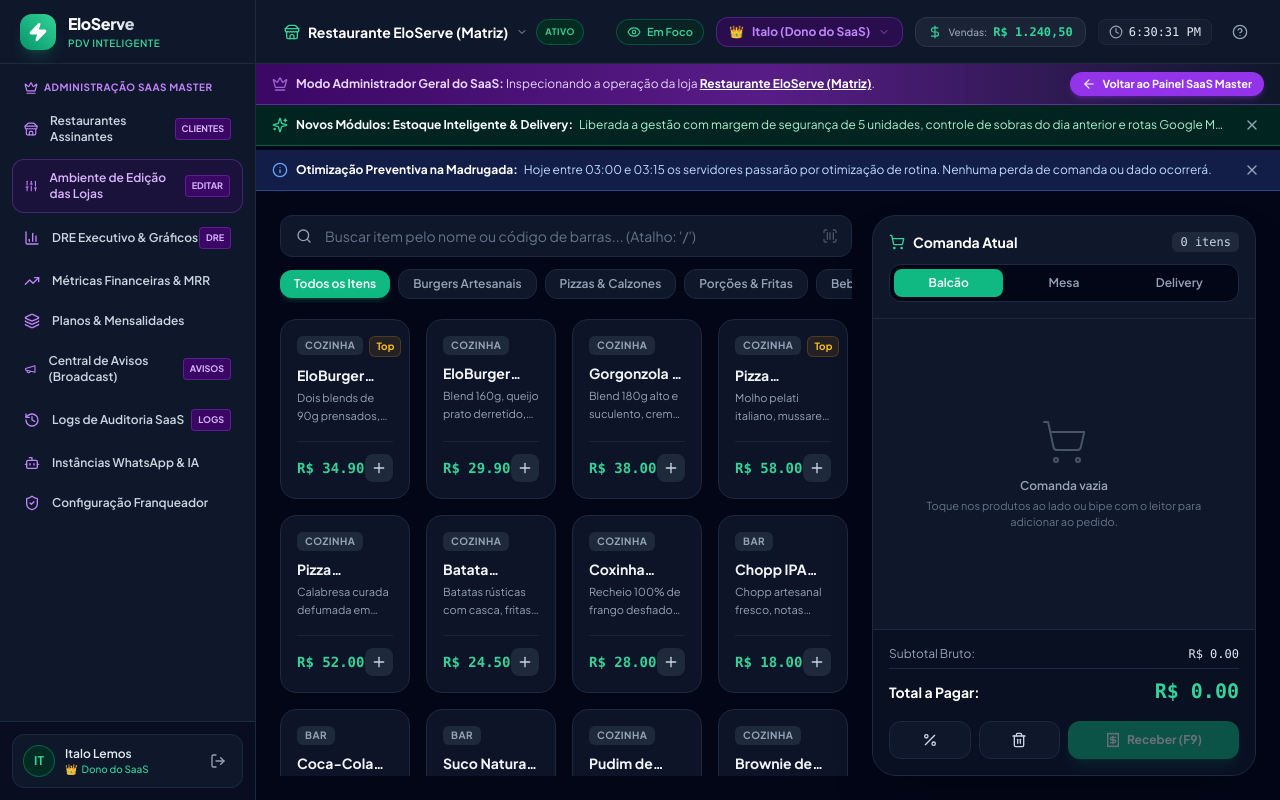
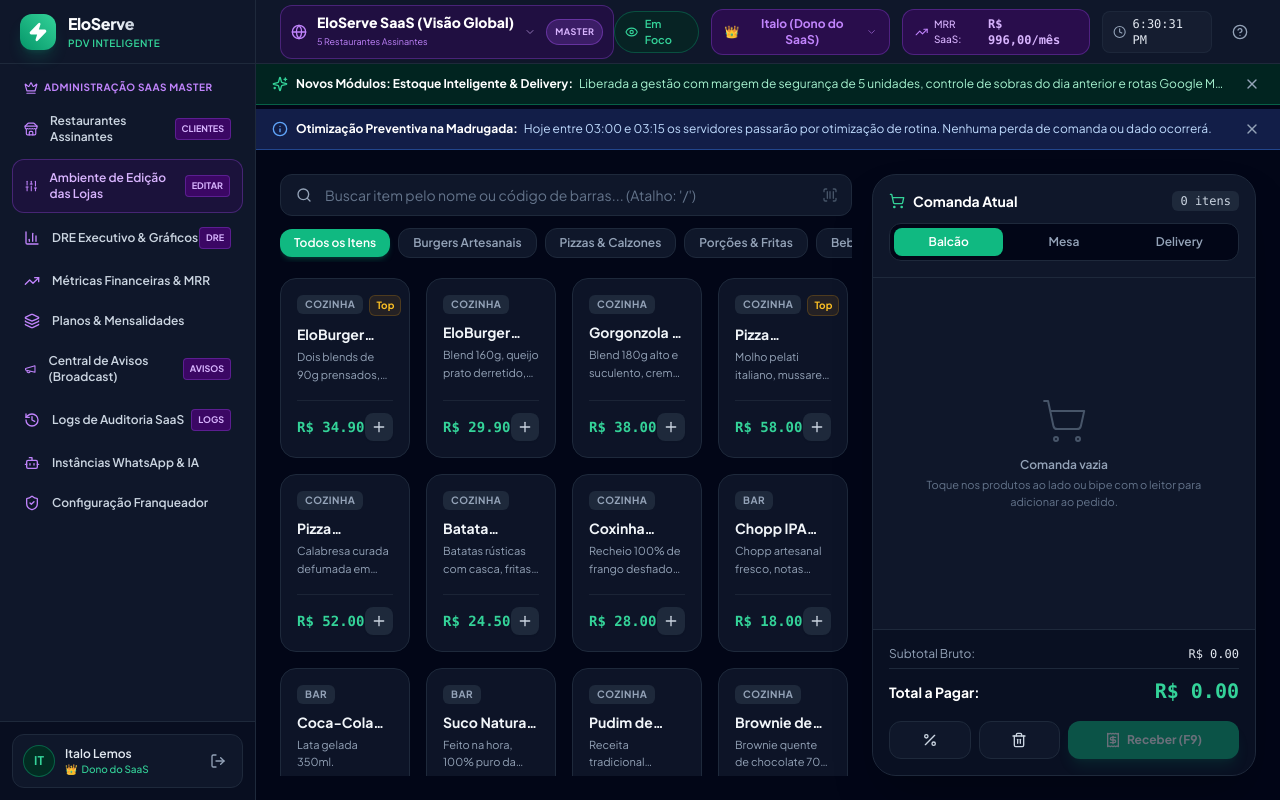
Before and after one commit to italoTT1995/EloServe, a React (Vite) app: page / in a window 1280 px wide. Built offline with nearby package versions, Linux system fonts and the light colour scheme.

Commit message:
fix(saas): visao global padrao para super admin no header em vez de restaurante especifico

```diff
--- a/src/components/layout/Header.tsx
+++ b/src/components/layout/Header.tsx
@@ -13,6 +13,9 @@ import {
   EyeOff,
   Store,
   LogOut,
+  Globe,
+  Crown,
+  TrendingUp,
 } from 'lucide-react';
 import { useAppStore } from '../../store/useAppStore';
 import { useSaaSStore } from '../../store/useSaaSStore';
@@ -29,12 +32,15 @@ export function Header({ onToggleSidebar }: HeaderProps) {
   const [menuTenantAberto, setMenuTenantAberto] = useState(false);
   const [modalAtalhosAberto, setModalAtalhosAberto] = useState(false);
 
-  const { caixaAtual, perfilAtivo, alternarPerfil } = useAppStore();
-  const { getTenantAtivo, tenants, selecionarTenant } = useSaaSStore();
+  const { caixaAtual } = useAppStore();
+  const { getTenantAtivo, tenants, selecionarTenant, tenantAtivoId, getMRR } = useSaaSStore();
   const tenantAtual = getTenantAtivo();
   const { isFocused } = useWindowFocus();
   const { usuarioLogado, loginRapidoPorCargo, logout, getDescricaoCargo } = useAuthStore();
   const infoCargo = getDescricaoCargo(usuarioLogado?.cargo);
+  const isSuperAdmin = usuarioLogado?.cargo === 'super_admin';
+  const isModoGlobal = tenantAtivoId === 'global';
+  const mrr = getMRR();
 
   useEffect(() => {
     const timer = setInterval(() => {
@@ -57,14 +63,44 @@ export function Header({ onToggleSidebar }: HeaderProps) {
         </button>
 
         {/* Seletor de Loja / Tenant */}
+        {isSuperAdmin ? (
           <div className="relative">
             <button
               onClick={() => setMenuTenantAberto(!menuTenantAberto)}
-            className="flex items-center gap-1.5 sm:gap-2 text-left text-xs sm:text-sm font-bold text-white hover:text-emerald-300 transition-colors p-1 rounded-lg"
+              className={`flex items-center gap-1.5 sm:gap-2.5 text-left text-xs sm:text-sm font-bold text-white transition-all px-2.5 py-1.5 rounded-xl border cursor-pointer ${
+                isModoGlobal
+                  ? 'bg-purple-950/40 border-purple-500/30 hover:border-purple-400'
+                  : 'bg-amber-950/40 border-amber-500/30 hover:border-amber-400'
+              }`}
             >
-            <Store className="w-4 h-4 text-emerald-400 shrink-0" />
-            <span className="truncate max-w-[130px] sm:max-w-[220px]">{tenantAtual.nomeFantasia}</span>
-            <ChevronDown className="w-3 h-3 opacity-60 shrink-0" />
+              {isModoGlobal ? (
+                <>
+                  <Globe className="w-4 h-4 text-purple-400 shrink-0" />
+                  <div className="flex flex-col text-left">
+                    <span className="truncate max-w-[130px] sm:max-w-[220px] font-extrabold text-white">
+                      EloServe SaaS (Visão Global)
+                    </span>
+                    <span className="text-[9px] text-purple-400 font-normal">
+                      {tenants.length} Restaurantes Assinantes
+                    </span>
+                  </div>
+                  <ChevronDown className="w-3 h-3 opacity-60 shrink-0 text-purple-300" />
+                  <span className="hidden md:inline-block text-[9px] px-2 py-0.5 rounded-full font-bold uppercase tracking-wider shrink-0 bg-purple-500/20 text-purple-300 border border-purple-500/40">
+                    MASTER
+                  </span>
+                </>
+              ) : (
+                <>
+                  <Store className="w-4 h-4 text-amber-400 shrink-0" />
+                  <div className="flex flex-col text-left">
+                    <span className="text-[9px] text-amber-400 font-bold uppercase tracking-wider">
+                      Inspecionando Loja:
+                    </span>
+                    <span className="truncate max-w-[130px] sm:max-w-[190px] font-extrabold text-white">
+                      {tenantAtual.nomeFantasia}
+                    </span>
+                  </div>
+                  <ChevronDown className="w-3 h-3 opacity-60 shrink-0 text-amber-300" />
                   <span
                     className={`hidden md:inline-block text-[9px] px-2 py-0.5 rounded-full font-bold uppercase tracking-wider shrink-0 ${
                       tenantAtual.statusAssinatura === 'ativo'
@@ -76,13 +112,49 @@ export function Header({ onToggleSidebar }: HeaderProps) {
                   >
                     {tenantAtual.statusAssinatura}
                   </span>
+                </>
+              )}
             </button>
 
             {menuTenantAberto && (
-            <div className="absolute left-0 mt-2 w-64 bg-slate-900 border border-slate-800 rounded-2xl p-1.5 shadow-2xl z-50 space-y-1 animate-in fade-in duration-100">
-              <p className="px-3 py-1.5 text-[10px] font-bold uppercase tracking-wider text-slate-400">
-                Alternar Restaurante (Multi-Loja)
+              <div className="absolute left-0 mt-2 w-72 bg-slate-900 border border-slate-800 rounded-2xl p-2 shadow-2xl z-50 space-y-1.5 animate-in fade-in duration-100">
+                <p className="px-3 py-1 text-[10px] font-bold uppercase tracking-wider text-purple-400 flex items-center gap-1.5">
+                  <Crown className="w-3 h-3 text-purple-400" />
+                  <span>Ambiente Super Admin (Dono do SaaS)</span>
                 </p>
+
+                {/* Opção 1: Visão Global SaaS */}
+                <button
+                  onClick={() => {
+                    selecionarTenant('global');
+                    setMenuTenantAberto(false);
+                  }}
+                  className={`w-full text-left p-2.5 rounded-xl text-xs flex items-center justify-between transition-all cursor-pointer ${
+                    isModoGlobal
+                      ? 'bg-purple-600 text-white font-bold shadow-md shadow-purple-600/30'
+                      : 'text-purple-300 bg-purple-950/30 hover:bg-purple-900/40 border border-purple-500/20'
+                  }`}
+                >
+                  <div className="flex items-center gap-2.5">
+                    <div className="w-7 h-7 rounded-lg bg-purple-500/20 flex items-center justify-center shrink-0">
+                      <Globe className="w-4 h-4 text-purple-300" />
+                    </div>
+                    <div>
+                      <p className="font-bold">EloServe SaaS (Visão Global)</p>
+                      <p className="text-[10px] opacity-80">Administração de todos os restaurantes</p>
+                    </div>
+                  </div>
+                  {isModoGlobal && <span className="text-xs font-bold">✓</span>}
+                </button>
+
+                <div className="pt-2 pb-1 border-t border-slate-800">
+                  <p className="px-3 text-[10px] font-bold uppercase tracking-wider text-slate-400 flex items-center justify-between">
+                    <span>Inspecionar Loja Cliente</span>
+                    <span className="text-[9px] text-amber-400/90 font-mono">Modo Suporte</span>
+                  </p>
+                </div>
+
+                <div className="max-h-60 overflow-y-auto space-y-1 pr-1 custom-scrollbar">
                   {tenants.map((t) => (
                     <button
                       key={t.id}
@@ -90,22 +162,56 @@ export function Header({ onToggleSidebar }: HeaderProps) {
                         selecionarTenant(t.id);
                         setMenuTenantAberto(false);
                       }}
-                  className={`w-full text-left px-3 py-2 rounded-xl text-xs flex items-center justify-between transition-colors ${
-                    t.id === tenantAtual.id
-                      ? 'bg-emerald-500 text-white font-bold'
+                      className={`w-full text-left px-3 py-2 rounded-xl text-xs flex items-center justify-between transition-colors cursor-pointer ${
+                        t.id === tenantAtivoId
+                          ? 'bg-amber-500 text-slate-950 font-bold'
                           : 'text-slate-300 hover:bg-slate-800 hover:text-white'
                       }`}
                     >
                       <div className="truncate pr-2">
-                    <p className="truncate font-semibold">{t.nomeFantasia}</p>
-                    <p className="text-[10px] opacity-75 font-mono">{t.cidadeUf}</p>
+                        <div className="flex items-center gap-1.5">
+                          <span className="font-semibold truncate">{t.nomeFantasia}</span>
+                          <span
+                            className={`text-[8px] px-1.5 py-0.2 rounded font-bold uppercase ${
+                              t.statusAssinatura === 'ativo'
+                                ? 'bg-emerald-950 text-emerald-400 border border-emerald-500/30'
+                                : t.statusAssinatura === 'trial'
+                                ? 'bg-amber-950 text-amber-300 border border-amber-500/30'
+                                : 'bg-rose-950 text-rose-300 border border-rose-500/30'
+                            }`}
+                          >
+                            {t.statusAssinatura}
+                          </span>
                         </div>
-                  {t.id === tenantAtual.id && <span className="text-[10px]">✓</span>}
+                        <p className="text-[10px] opacity-75 font-mono">
+                          {t.cidadeUf} • {t.planoId.toUpperCase()}
+                        </p>
+                      </div>
+                      {t.id === tenantAtivoId && <span className="text-[10px] font-bold">✓</span>}
                     </button>
                   ))}
                 </div>
+              </div>
             )}
           </div>
+        ) : (
+          /* Usuário de restaurante (Gerente, Caixa, Garçom, Cozinha): Vê apenas a sua loja */
+          <div className="flex items-center gap-2 text-left text-xs sm:text-sm font-bold text-white p-1">
+            <Store className="w-4 h-4 text-emerald-400 shrink-0" />
+            <span className="truncate max-w-[130px] sm:max-w-[220px]">{tenantAtual.nomeFantasia}</span>
+            <span
+              className={`hidden md:inline-block text-[9px] px-2 py-0.5 rounded-full font-bold uppercase tracking-wider shrink-0 ${
+                tenantAtual.statusAssinatura === 'ativo'
+                  ? 'bg-emerald-950 text-emerald-400 border border-emerald-500/30'
+                  : tenantAtual.statusAssinatura === 'trial'
+                  ? 'bg-amber-950 text-amber-400 border border-amber-500/30'
+                  : 'bg-rose-950 text-rose-400 border border-rose-500/30'
+              }`}
+            >
+              {tenantAtual.statusAssinatura}
+            </span>
+          </div>
+        )}
       </div>
 
       {/* Right Indicators */}
@@ -202,16 +308,31 @@ export function Header({ onToggleSidebar }: HeaderProps) {
           )}
         </div>
 
-        {/* Total do Caixa Atual */}
+        {/* Total do Caixa Atual ou MRR do SaaS */}
+        {isSuperAdmin && isModoGlobal ? (
+          <div
+            title="Receita Recorrente Mensal (MRR) de todos os restaurantes clientes do EloServe"
+            className="hidden sm:flex items-center gap-1.5 px-3 py-1.5 rounded-xl bg-purple-950/60 border border-purple-500/30"
+          >
+            <TrendingUp className="w-3.5 h-3.5 text-purple-400" />
+            <div className="flex items-baseline gap-1.5">
+              <span className="text-[10px] text-purple-300 font-medium">MRR SaaS:</span>
+              <span className="text-xs font-bold text-purple-300 font-mono">
+                R$ {mrr.toLocaleString('pt-BR', { minimumFractionDigits: 2 })}/mês
+              </span>
+            </div>
+          </div>
+        ) : (
           <div className="hidden sm:flex items-center gap-1.5 px-3 py-1.5 rounded-xl bg-slate-800/80 border border-slate-700/60">
             <DollarSign className="w-3.5 h-3.5 text-emerald-400" />
             <div className="flex items-baseline gap-1.5">
-            <span className="text-[10px] text-slate-400 font-medium">Vendas:</span>
+              <span className="text-[10px] text-slate-400 font-medium">Vendas Caixa:</span>
               <span className="text-xs font-bold text-emerald-400 font-mono">
                 R$ {caixaAtual.totalVendas.toLocaleString('pt-BR', { minimumFractionDigits: 2 })}
               </span>
             </div>
           </div>
+        )}
 
         {/* Live Clock */}
         <div className="hidden lg:flex items-center gap-1.5 text-slate-200 text-xs font-mono font-medium bg-slate-800/40 px-2.5 py-1 rounded-lg border border-slate-700/30">
--- a/src/components/layout/Layout.tsx
+++ b/src/components/layout/Layout.tsx
@@ -15,7 +15,7 @@ export function Layout({ children }: LayoutProps) {
   const [avisosDispensados, setAvisosDispensados] = useState<string[]>([]);
   const location = useLocation();
   const { usuarioLogado } = useAuthStore();
-  const { getTenantAtivo, getAvisosAtivosParaTenant } = useSaaSStore();
+  const { getTenantAtivo, getAvisosAtivosParaTenant, tenantAtivoId, selecionarTenant } = useSaaSStore();
 
   const isSuperAdmin = usuarioLogado?.cargo === 'super_admin';
   const isNaTelaSaaS = location.pathname === '/saas';
@@ -41,22 +41,32 @@ export function Layout({ children }: LayoutProps) {
         <Header onToggleSidebar={() => setSidebarAberta((prev) => !prev)} />
 
         {/* Banner de Aviso de Modo Suporte do Super Admin */}
-        {isSuperAdmin && !isNaTelaSaaS && (
+        {isSuperAdmin && tenantAtivoId !== 'global' && (
           <div className="bg-gradient-to-r from-purple-950 via-purple-900 to-slate-900 border-b border-purple-500/40 px-4 py-2 flex flex-col sm:flex-row items-start sm:items-center justify-between gap-2 text-xs text-purple-200 animate-in fade-in duration-150 z-20 shrink-0">
             <div className="flex items-center gap-2">
               <Crown className="w-4 h-4 text-purple-400 shrink-0 animate-pulse" />
               <span>
-                <strong>Modo Administrador Geral do SaaS:</strong> Inspecionando a operação da loja{' '}
-                <strong className="text-white underline">{tenantAtual.nomeFantasia}</strong>.
+                <strong>Modo Suporte / Inspeção de Loja:</strong> Você está visualizando o sistema como o restaurante{' '}
+                <strong className="text-white underline">{tenantAtual.nomeFantasia}</strong> ({tenantAtual.cidadeUf}).
               </span>
             </div>
-            <Link
-              to="/saas"
-              className="px-3 py-1 rounded-xl bg-purple-600 hover:bg-purple-500 text-white font-bold transition-all flex items-center gap-1.5 shadow-md shadow-purple-600/30 text-[11px] shrink-0"
-            >
-              <ArrowLeft className="w-3.5 h-3.5" />
-              <span>Voltar ao Painel SaaS Master</span>
-            </Link>
+            <div className="flex items-center gap-2 shrink-0">
+              {!isNaTelaSaaS && (
+                <Link
+                  to="/saas"
+                  className="px-2.5 py-1 rounded-xl bg-purple-600 hover:bg-purple-500 text-white font-bold transition-all flex items-center gap-1.5 shadow-md shadow-purple-600/30 text-[11px]"
+                >
+                  <ArrowLeft className="w-3.5 h-3.5" />
+                  <span>Painel SaaS</span>
+                </Link>
+              )}
+              <button
+                onClick={() => selecionarTenant('global')}
+                className="px-3 py-1 rounded-xl bg-slate-800 hover:bg-slate-700 text-purple-200 border border-purple-500/30 font-bold transition-all text-[11px] cursor-pointer"
+              >
+                <span>Voltar para Visão Global</span>
+              </button>
+            </div>
           </div>
         )}
 
--- a/src/store/useSaaSStore.ts
+++ b/src/store/useSaaSStore.ts
@@ -178,6 +178,24 @@ interface SaaSState {
   getTotalAtrasados: () => number;
 }
 
+export const TENANT_GLOBAL: TenantRestaurante = {
+  id: 'global',
+  nomeFantasia: 'EloServe SaaS (Visão Global)',
+  razaoSocial: 'EloServe Tecnologia e Gestão SaaS LTDA',
+  documento: '45.123.890/0001-12',
+  responsavelNome: 'Italo Lemos (Super Admin)',
+  telefoneWhatsApp: '+55 (31) 97182-6083',
+  email: 'italo@eloserve.com.br',
+  cidadeUf: 'Brasil (Multi-Tenant)',
+  planoId: 'enterprise',
+  statusAssinatura: 'ativo',
+  valorMensalidade: 0,
+  dataInicio: '01/01/2026',
+  proximoVencimento: 'Recorrente',
+  instanciaWhatsAppConectada: true,
+  criadoEm: '2026-01-01',
+};
+
 const TENANTS_INICIAIS: TenantRestaurante[] = [
   {
     id: 'tenant-01',
@@ -336,7 +354,7 @@ export const useSaaSStore = create<SaaSState>()(
     (set, get) => ({
       planos: PLANOS_DISPONIVEIS,
       tenants: TENANTS_INICIAIS,
-      tenantAtivoId: 'tenant-01',
+      tenantAtivoId: 'global',
       abaAtivaMaster: 'restaurantes',
       tenantEmEdicaoId: 'tenant-01',
       custosInfra: CUSTOS_INFRA_PADRAO,
@@ -427,7 +445,10 @@ export const useSaaSStore = create<SaaSState>()(
 
       getTenantAtivo: () => {
         const { tenants, tenantAtivoId } = get();
-        return tenants.find((t) => t.id === tenantAtivoId) || tenants[0];
+        if (tenantAtivoId === 'global') {
+          return TENANT_GLOBAL;
+        }
+        return tenants.find((t) => t.id === tenantAtivoId) || TENANT_GLOBAL;
       },
 
       getMRR: () => {
@@ -493,7 +514,7 @@ export const useSaaSStore = create<SaaSState>()(
       },
     }),
     {
-      name: 'eloserve_saas_store_v2',
+      name: 'eloserve_saas_store_v3',
     }
   )
 );
```
Lines whose indentation alone changed are shown as unchanged.
